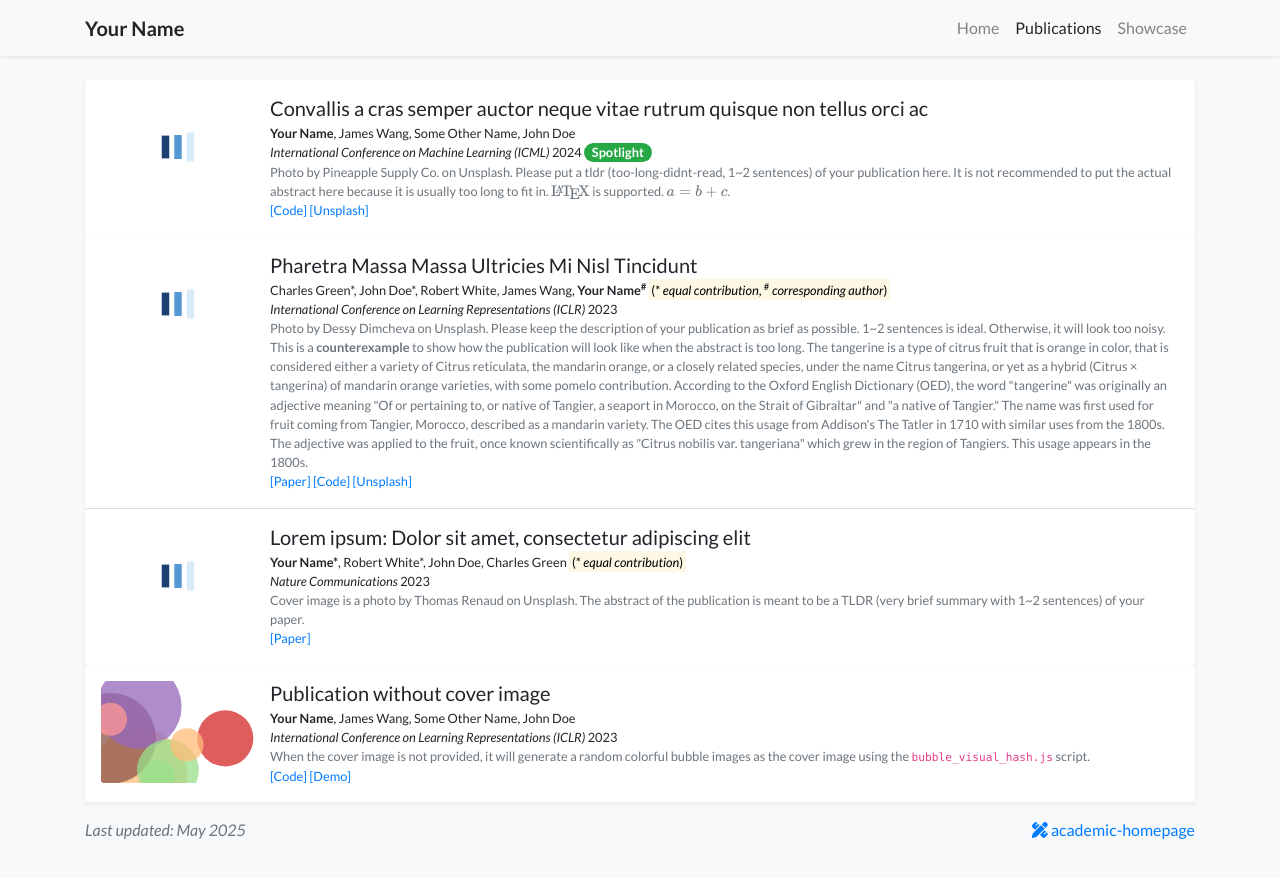
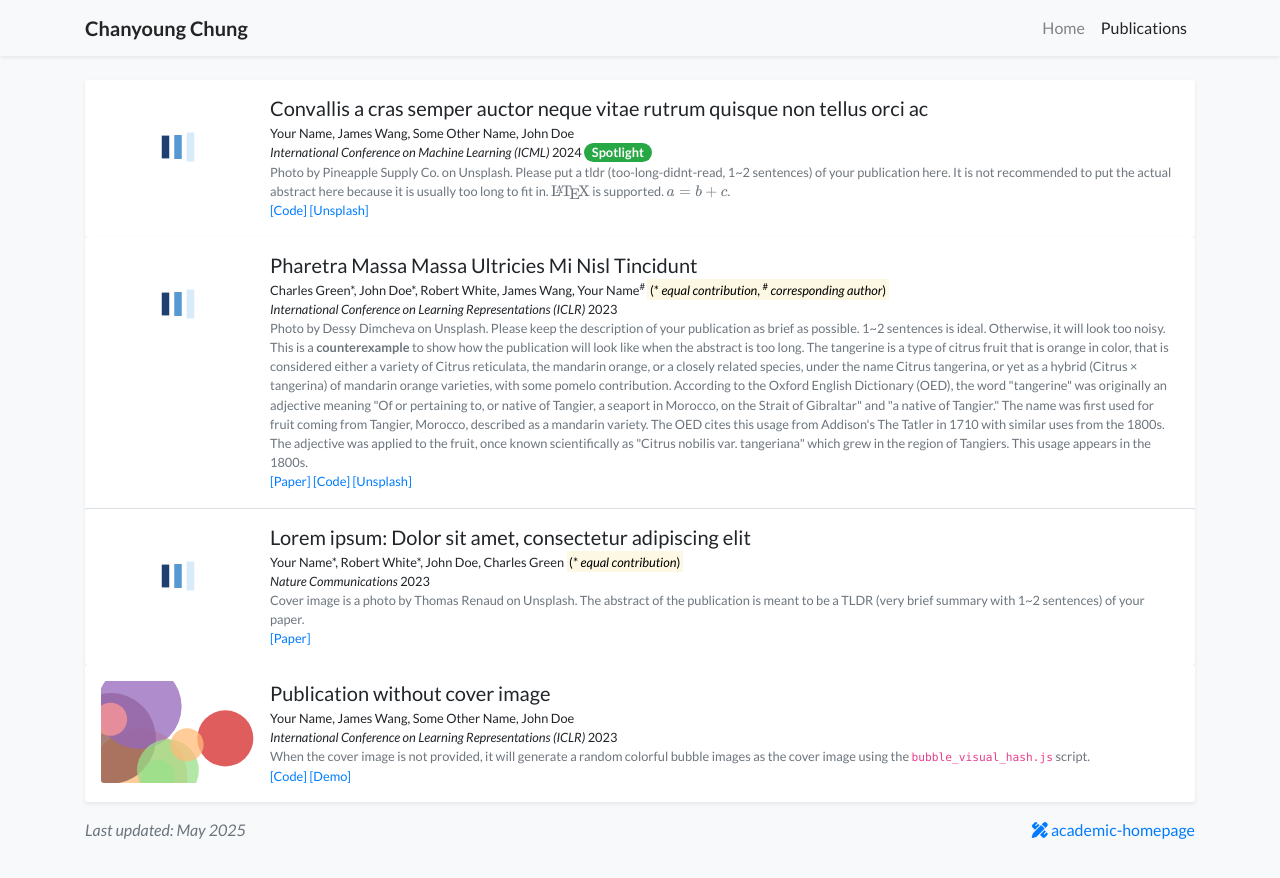
Before and after one commit to ChanyoungChung/ChanyoungChung.github.io, a Jekyll site: the page built from publications.html, in a window 1280 px wide. Shown: the top 878 px of the page. Built offline with Jekyll 4.4.1, drawn with Linux system fonts in a browser that asks for light colours; nearby versions of some CDN libraries; a style sheet for code colours, icons or effects is not loaded.

Commit message:
Basic Settings

```diff
--- a/_config.yml
+++ b/_config.yml
@@ -36,5 +36,5 @@ plugins:
 
 collections:
   - publications
-  - news
-  - showcase
+#   - news
+#   - showcase
--- a/_data/authors.yml
+++ b/_data/authors.yml
@@ -1,4 +1,4 @@
-"Your Name":
+"Chanyoung Chung":
   bold: true
 
 "Robert White":
--- a/_data/display.yml
+++ b/_data/display.yml
@@ -1,6 +1,6 @@
 homepage:
   show_experience: true
-  show_news: true
+  show_news: false
   show_selected_publications: true
   num_news: 10
 
--- a/_data/navigation.yml
+++ b/_data/navigation.yml
@@ -5,5 +5,5 @@ pages:
   url: /
 - name: Publications
   url: /publications
-- name: Showcase
-  url: /showcase
+# - name: Showcase
+#   url: /showcase
--- a/_data/profile.yml
+++ b/_data/profile.yml
@@ -1,6 +1,6 @@
-primary_name: "Your Name"
+primary_name: "Chanyoung Chung"
 secondary_name: ""
-navbar_name: "Your Name"
+navbar_name: "Chanyoung Chung"
 
 positions:
 - logo: /assets/images/badges/MIT_Social_circle.png  # Logo is optional
@@ -8,7 +8,7 @@ positions:
 - name: Position 2 without logo
 
 
-email: "your@email.com"
+email: "chanyoung.chung@kaist.ac.kr"
 # cv_link: link-to-your-cv-file
 gscholar: xFmQpf4AAAAJ  # This is an example, replace it with your own Google Scholar ID
 github: your_github_id
```
